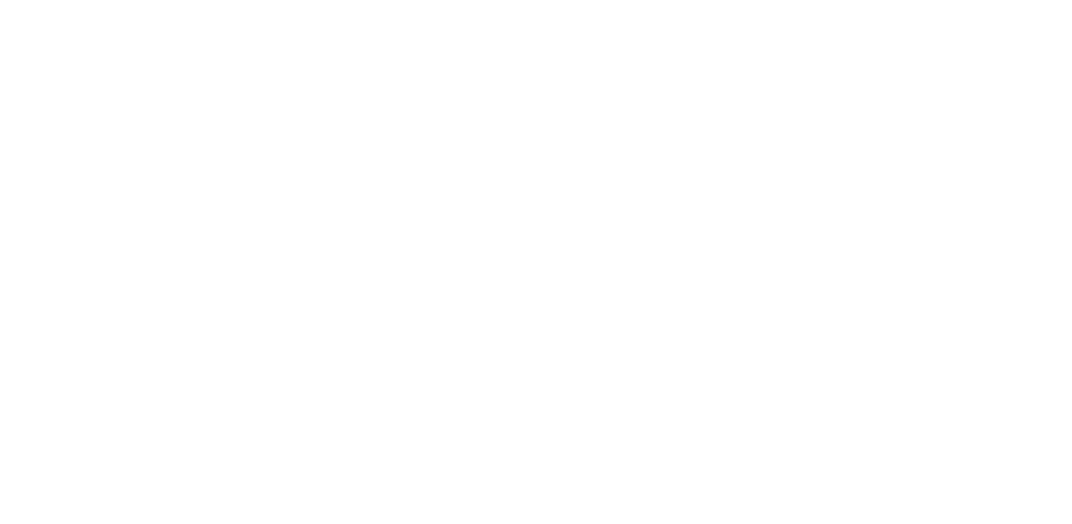
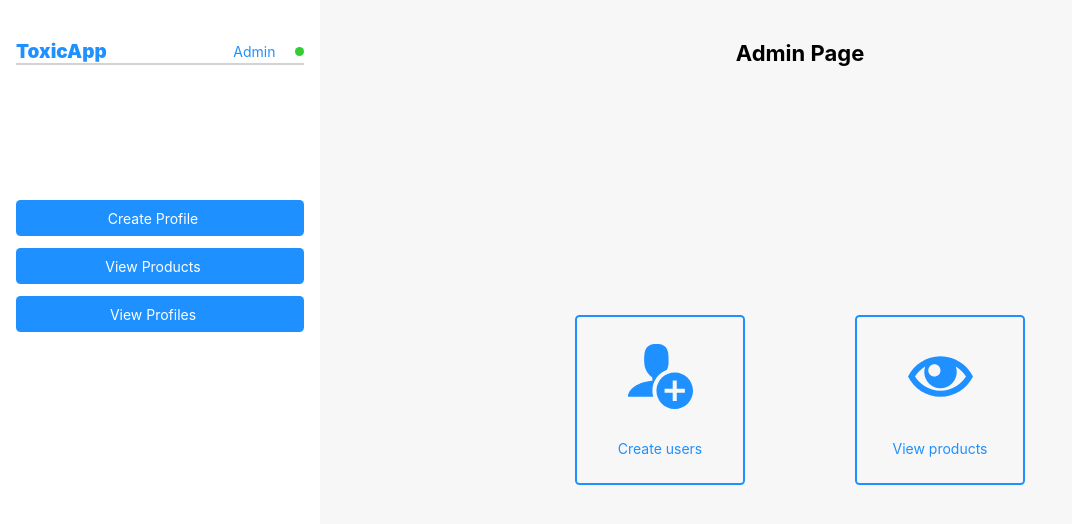
Before and after one commit to anderslatif/dev_env_2019, a React (Create React App) app in the folder devenv__project/: page /admin in a window 1280 px wide. Shown: the top 524 px of the page, without its empty margins (0-1072 px from the left). Built offline with nearby package versions, Linux system fonts and the light colour scheme.

Commit message:
Created admin entry page structure

```diff
--- a/devenv__project/public/style.css
+++ b/devenv__project/public/style.css
@@ -145,3 +145,129 @@
   height: 100vh;
   display: grid;
   grid-template-rows: 6.5rem 1fr; }
+
+.admin__page {
+  width: 100%;
+  height: 100vh;
+  background-color: #f7f7f7; }
+  .admin__page--wrapper {
+    width: 100%;
+    height: 100vh;
+    display: grid;
+    grid-template-columns: 32rem 1fr; }
+
+.sidebar__component {
+  background-color: #ffffff;
+  display: grid;
+  align-items: center; }
+  .sidebar__component--wrapper {
+    width: 90%;
+    height: 90%;
+    margin: 0 auto;
+    display: grid;
+    grid-template-rows: auto 1fr;
+    grid-row-gap: 4.5rem; }
+
+.sidebar__header {
+  display: flex;
+  flex-direction: row;
+  justify-content: space-between;
+  border-bottom: 2px solid lightgrey; }
+  .sidebar__header--logos {
+    text-decoration: none;
+    color: dodgerblue;
+    font-size: 1.9rem;
+    font-weight: 900;
+    cursor: pointer; }
+  .sidebar__header--userrelated {
+    display: flex;
+    flex-direction: row;
+    align-items: center; }
+    .sidebar__header--userrelated--usertype {
+      font-size: 1.4rem;
+      text-decoration: none;
+      color: dodgerblue;
+      cursor: pointer;
+      margin-right: 1.9rem; }
+    .sidebar__header--userrelated .userStateStatus {
+      width: 0.95rem;
+      height: 0.95rem;
+      background-color: limegreen;
+      border-radius: 50%; }
+
+.sidebar__navigation {
+  margin-top: 4.5rem;
+  padding-top: 4.5rem; }
+  .sidebar__navigation a {
+    width: 100%;
+    padding: 0.95rem 1.4rem 0.95rem 0;
+    text-decoration: none;
+    cursor: pointer;
+    display: block;
+    color: #ffffff;
+    background-color: dodgerblue;
+    text-align: center;
+    font-size: 1.4rem;
+    border-radius: 0.45rem;
+    transition: all 0.22s ease-in-out; }
+    .sidebar__navigation a:not(:first-child) {
+      margin-top: 1.2rem; }
+    .sidebar__navigation a:hover {
+      background-color: #0079ef; }
+
+.admin__select {
+  width: 100%;
+  height: 100%;
+  display: grid;
+  align-items: center;
+  background-color: #f7f7f7;
+  border-radius: 0.95rem 0 0 0.95rem; }
+  .admin__select--wrapper {
+    width: 95%;
+    height: 90%;
+    margin: 0 auto;
+    display: grid;
+    align-items: center;
+    position: relative; }
+    .admin__select--wrapper h2 {
+      position: absolute;
+      top: 0;
+      left: 50%;
+      transform: translateX(-50%);
+      font-size: 2.2rem; }
+
+.select__wrapper {
+  width: 45rem;
+  height: 19rem;
+  margin: 0 auto;
+  display: flex;
+  flex-direction: row;
+  justify-content: space-between;
+  align-items: center;
+  position: relative; }
+  .select__wrapper a {
+    width: 17rem;
+    height: 17rem;
+    display: grid;
+    align-items: center;
+    text-decoration: none;
+    border: 2px solid dodgerblue;
+    transition: all 0.22s ease-in-out;
+    border-radius: 0.45rem; }
+    .select__wrapper a:hover {
+      background-color: dodgerblue; }
+    .select__wrapper a:hover svg,
+    .select__wrapper a:hover p {
+      fill: #ffffff;
+      color: #ffffff; }
+    .select__wrapper a svg {
+      width: 6.5rem;
+      height: 6.5rem;
+      fill: dodgerblue;
+      margin: 0 auto;
+      text-align: center;
+      margin-bottom: -2.2rem; }
+    .select__wrapper a p {
+      text-align: center;
+      font-size: 1.4rem;
+      color: dodgerblue; }
--- /dev/null
+++ b/devenv__project/src/components/AdminSelectComponent.js
@@ -0,0 +1,31 @@
+import React, { Component } from 'react';
+import { Link } from "react-router-dom";
+
+class AdminSelectComponent extends Component {
+  render() {
+    return (
+      <div className="admin__select">
+        <div className="admin__select--wrapper">
+            <h2>Admin Page</h2>
+            <div class="select__wrapper">
+                <Link to="/admin/create-profiles">
+                    <svg>
+                        <use href="./image/sprite.svg#icon-user-plus"></use>
+                    </svg>
+                    <p>Create users</p>
+                </Link>
+                <Link to="/admin/view-products">
+                    <svg>
+                        <use href="./image/sprite.svg#icon-eye"></use>
+                    </svg>
+                    <p>View products</p>
+                </Link>
+            </div>
+            {/* admin__select         */}
+        </div>
+      </div>
+    )
+  }
+}
+
+export default AdminSelectComponent;
--- /dev/null
+++ b/devenv__project/src/components/SidebarComponent.js
@@ -0,0 +1,28 @@
+import React, { Component } from 'react';
+import { Link, NavLink } from "react-router-dom";
+
+class SidebarComponent extends Component {
+  render() {
+    return (
+      <div className="sidebar__component">
+        <div className="sidebar__component--wrapper">
+            <div className="sidebar__header">
+                <Link to="/admin" className="sidebar__header--logos">ToxicApp</Link>
+                <div className="sidebar__header--userrelated">
+                    <Link to="/admin" className="sidebar__header--userrelated--usertype">Admin</Link>
+                    <div className="userStateStatus"></div>
+                </div>
+            </div>
+            <div className="sidebar__navigation">
+                <NavLink to="/admin/create-profile">Create Profile</NavLink>
+                <NavLink to="/admin/view-products">View Products</NavLink>
+                <NavLink to="/admin/view-profiles">View Profiles</NavLink>
+            </div>
+        </div>
+        {/* sidebar__component */}
+      </div>
+    )
+  }
+}
+
+export default SidebarComponent;
--- /dev/null
+++ b/devenv__project/src/pages/AdminPage.js
@@ -0,0 +1,29 @@
+import React, { Component } from 'react';
+import SidebarComponent from '../components/SidebarComponent';
+import AdminSelectComponent from '../components/AdminSelectComponent';
+
+class AdminPage extends Component {
+  constructor(props) {
+      super(props)
+      this.state = {
+          adminSelectComponentState: true
+      }
+  }
+  render() {
+    let { adminSelectComponentState } = this.state;
+    return (
+      <div className="admin__page">
+        <div className="admin__page--wrapper">
+            <SidebarComponent />
+            {
+                adminSelectComponentState
+                &&
+                <AdminSelectComponent />
+            }
+        </div>
+      </div>
+    )
+  }
+}
+
+export default AdminPage;
--- a/devenv__project/src/routes/BrowserRoute.js
+++ b/devenv__project/src/routes/BrowserRoute.js
@@ -1,6 +1,7 @@
 import React, { Component } from 'react';
 import { BrowserRouter, Switch, Route, Redirect } from "react-router-dom";
 import LoginPage from "../pages/LoginPage";
+import AdminPage from '../pages/AdminPage';
 // import AdministrationPage from "../pages/AdministrationPage";
 // import RegisterPage from "../pages/RegisterPage";
 // import DashboardPage from '../pages/DashboardPage';
@@ -13,6 +14,8 @@
             <Switch>
                 <Redirect exact={true} from="/" to="/login" />
                 <Route path="/login" component={LoginPage} />
+                <Route exact={true} path="/admin" component={AdminPage} />
+                <Route exact={true} path="/admin/create-profiles" component={AdminPage}></Route>
                 {/* <Route exact={true} path="/administration" component={AdministrationPage} />
                 <Route exact={true} path="/administration/register" component={RegisterPage} />
                 <Route exact={true} path="/dashboard" component={DashboardPage} /> */}
--- /dev/null
+++ b/devenv__project/src/style/files/_admin_page.scss
@@ -0,0 +1,12 @@
+.admin__page {
+    width:100%;
+    height:100vh;
+    background-color:$color__lightgrey;
+
+    &--wrapper {
+        width:100%;
+        height:100vh;
+        display:grid;
+        grid-template-columns:32rem 1fr;
+    }
+}
--- /dev/null
+++ b/devenv__project/src/style/files/_admin_select_component.scss
@@ -0,0 +1,77 @@
+.admin__select {
+    width:100%;
+    height:100%;
+    display:grid;
+    align-items:center;
+    background-color:$color__lightgrey;
+    border-radius:0.95rem 0 0 0.95rem;
+
+    &--wrapper {
+        width:95%;
+        height:90%;
+        margin:0 auto;
+        display:grid;
+        align-items:center;
+        position: relative;
+        // border:2px solid lightgrey;
+
+        h2 {
+            position: absolute;
+            top:0;
+            left:50%;
+            transform:translateX(-50%);
+            font-size:2.2rem;
+
+        }
+    }
+}
+
+.select__wrapper {
+    width:45rem;
+    height:19rem;
+    margin:0 auto;
+    display:flex;
+    flex-direction:row;
+    justify-content:space-between;
+    align-items:center;
+    position: relative;
+    // border:2px solid lightgrey;
+
+    a {
+        width:17rem;
+        height:17rem;
+        display:grid;
+        align-items:center;
+        text-decoration:none;
+        border:2px solid dodgerblue;
+        transition:all 0.22s ease-in-out;
+        border-radius:0.45rem;
+        // border:2px solid lightgrey;
+
+        &:hover {
+            background-color:dodgerblue;
+            // border-color:$color__white;
+        }
+
+        &:hover svg,
+        &:hover p {
+            fill:$color__white;
+            color:$color__white;
+        }
+
+        svg {
+            width:6.5rem;
+            height:6.5rem;
+            fill:dodgerblue;
+            margin:0 auto;
+            text-align:center;
+            margin-bottom:-2.2rem;
+        }
+
+        p {
+            text-align:center;
+            font-size:1.4rem;
+            color:dodgerblue;
+        }
+    }
+}
--- a/devenv__project/src/style/style.scss
+++ b/devenv__project/src/style/style.scss
@@ -3,3 +3,6 @@
 @import "./files/login_page";
 @import "./files/header_component";
 @import "./files/dashboard_page";
+@import "./files/admin_page";
+@import "./files/sidebar_component";
+@import "./files/admin_select_component";
```
Also changed, not shown: devenv__project/src/style/files/_sidebar_component.scss (added, +82 -0 lines), devenv__project/public/image/sprite.svg (added).
